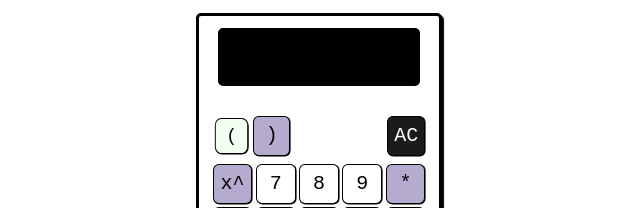
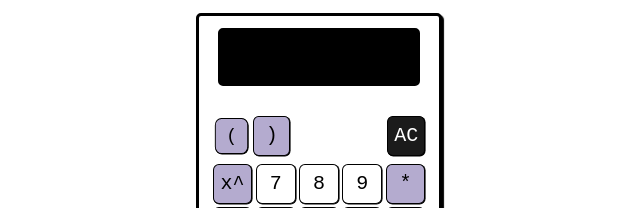
Before and after one commit to Dezziezuok/Notion-Calculator, a plain HTML site: page index.html in a window 1280 px wide. In both pictures the pointer is over the button 552 px from the left and 135 px from the top of the page. Shown: the top 208 px of the page, without its empty margins (321-961 px from the left). Drawn offline with Linux system fonts and the light colour scheme; a web font is replaced by a local one.

Commit message:
Update index.html

```diff
--- a/index.html
+++ b/index.html
@@ -82,7 +82,7 @@ body {
 
 .calculator button:hover,
 #backspace:hover {
-  background: #f3fff3;
+  background: #b4abcf;
   color:#000000;
   transform: scale(0.9);
   border-radius: 20%;
```
